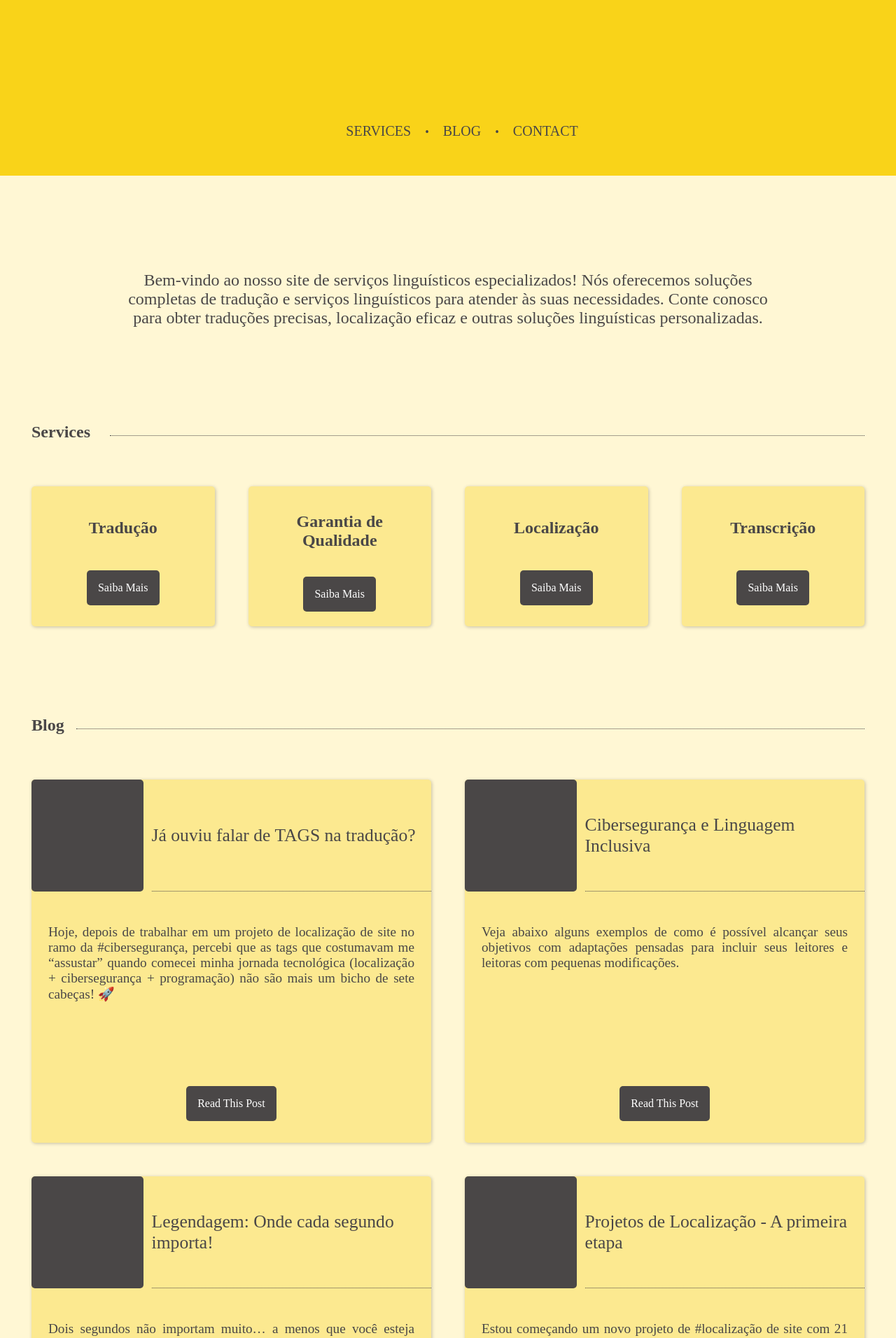
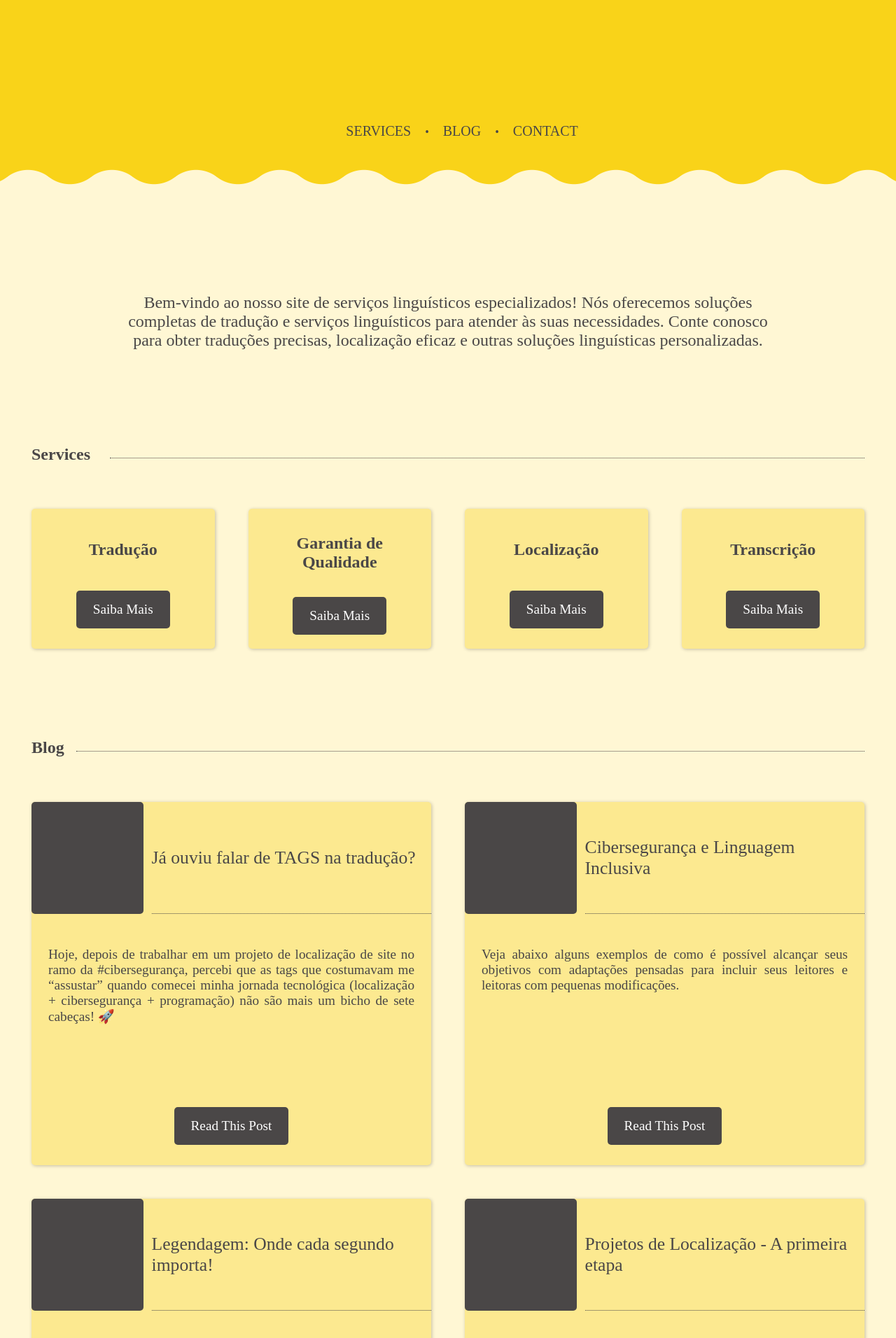
Before and after one commit to bbglanguages/bbglanguages.github.io, a Jekyll site: the page built from index.markdown, in a window 1280 px wide. Shown: the part 389-2301 px from the top of the page at 70% size. Built offline with Jekyll 4.4.1, drawn with Linux system fonts in a browser that asks for light colours; some web fonts are replaced.

```diff
--- a/_config.yml
+++ b/_config.yml
@@ -24,8 +24,8 @@ description: >- # this means to ignore newlines until "baseurl:"
   Write an awesome description for your new site here. You can edit this
   line in _config.yml. It will appear in your document head meta (for
   Google search results) and in your feed.xml site description.
-baseurl: 'https://bbglanguages.github.io/' # the subpath of your site, e.g. /blog
-url: 'https://bbglanguages.github.io/' # the base hostname & protocol for your site, e.g. http://example.com
+baseurl: '' # the subpath of your site, e.g. /blog
+url: '' # the base hostname & protocol for your site, e.g. http://example.com
 twitter_username: jekyllrb
 github_username: jekyll
 include: ['*.html']
--- a/_layouts/home.html
+++ b/_layouts/home.html
@@ -67,6 +67,10 @@
           </div>
           {% endfor %}
         </div>
+
+        <a class="button button-secondary" href="{{ site.baseurl }}/blog">
+          Read the Blog
+        </a>
       </div>
 
       <!-- Contact -->
--- a/assets/css/blog.css
+++ b/assets/css/blog.css
@@ -70,12 +70,13 @@
 }
 
 .button {
-  background-color: #4a4747;
+  background-color: var(--color-grey-dark);
   margin: 0 auto;
   grid-column: 1/3;
   align-self: center;
-  padding: 1rem 1rem;
+  padding: 1rem 1.5rem;
   color: white;
   text-decoration: none;
   border-radius: 5px;
+  font-size: 1.2rem;
 }
--- a/assets/css/home.css
+++ b/assets/css/home.css
@@ -1,5 +1,11 @@
 #nav-wrapper {
   background-color: var(--color-primary);
+  --mask: radial-gradient(49.2px at 50% calc(100% - 69px), #000 99%, #0000 101%)
+      calc(50% - 60px) 0/120px 100%,
+    radial-gradient(49.2px at 50% calc(100% + 39px), #0000 99%, #000 101%) 50%
+      calc(100% - 30px) / 120px 100% repeat-x;
+  -webkit-mask: var(--mask);
+  mask: var(--mask);
 }
 
 nav {
@@ -11,6 +17,7 @@ nav {
   background-color: var(--color-primary);
   align-items: center;
   margin: 0 auto;
+  padding-bottom: 2rem;
 }
 
 .nav__logo {
@@ -225,12 +232,22 @@ nav {
 }
 
 .button {
-  background-color: #4a4747;
+  background-color: var(--color-grey-dark);
   margin: 0 auto;
   grid-column: 1/3;
   align-self: center;
-  padding: 1rem 1rem;
+  padding: 1rem 1.5rem;
   color: white;
   text-decoration: none;
   border-radius: 5px;
+  font-size: 1.2rem;
 }
+
+.button-secondary {
+  -webkit-box-shadow: 1px 1px 5px 0px rgba(0, 0, 0, 0.23);
+  -moz-box-shadow: 1px 1px 5px 0px rgba(0, 0, 0, 0.23);
+  box-shadow: 1px 1px 5px 0px rgba(0, 0, 0, 0.23);
+  padding: 2rem 3rem;
+  font-size: 1.5rem;
+  margin: 2rem auto;
+}
```
Also changed, not shown: assets/css/navbar.css (+8 -0 lines).
